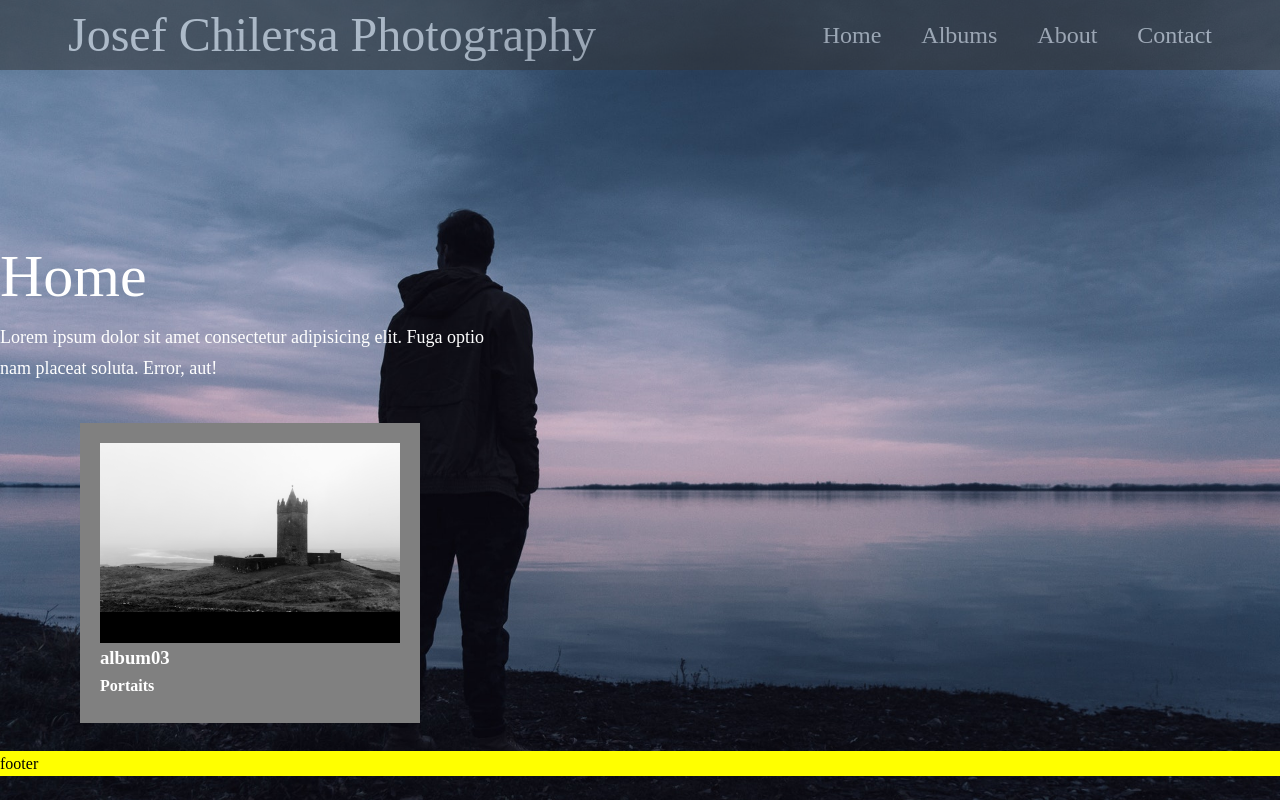
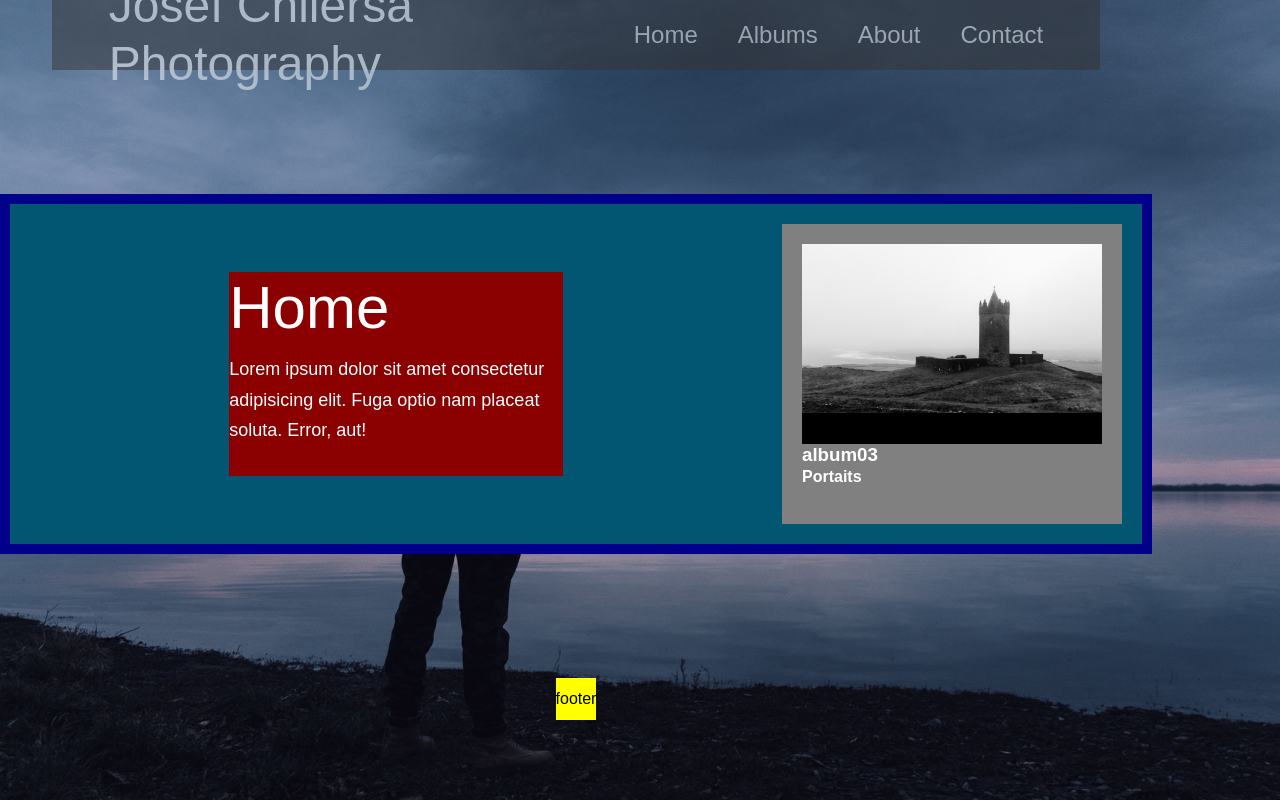
Before and after one commit to frameiteasy/photo-gallery, a React (Create React App) app: page / in a window 1280 px wide. Built offline with nearby package versions, Linux system fonts and the light colour scheme.

Commit message:
fixing styling

```diff
--- a/src/App.scss
+++ b/src/App.scss
@@ -9,8 +9,9 @@
 }
 
 body {
-  background: $light-color;
-  line-height: 1.6;
+  background-color: gray;
+  font-family: Arial, Helvetica, sans-serif;
+  line-height: 1.4em;
 }
 
 h1,
@@ -27,10 +28,19 @@ img {
   width: 100%;
 }
 
+#app__background {
+  background: $bg-image no-repeat center center / cover;
+  width: 100%;
+  height: 100vh;
+}
+
 #app__container {
-  background: $bg-image no-repeat center center / cover;
-  height: 100vh;
-  color: #fff;
+  display: flex;
+  flex-direction: column;
+  flex-wrap: nowrap;
+  align-items: center;
+  height: 90vh; /* cały ekran */
+  max-width: 90%;
 }
 
 #page__container {
--- a/src/App.tsx
+++ b/src/App.tsx
@@ -12,6 +12,7 @@ import Footer from './components/Footer/Footer';
 
 function App() {
   return (
+    <div id="app__background">
       <div id="app__container">
         <Header />
         <div id="page__container">
@@ -26,6 +27,7 @@ function App() {
         </div>
         <Footer />
       </div>
+    </div>
   );
 }
 
--- a/src/components/Gallery/PhotoCanva/photoCanva.scss
+++ b/src/components/Gallery/PhotoCanva/photoCanva.scss
@@ -6,8 +6,11 @@ body {
 }
 
 #galleryphotocanva__container {
-  position: absolute;
-  top: 50%;
-  left: 50%;
-  transform: translate(-50%, -50%);
+  align-items: baseline;
 }
+
+.big__picture {
+  max-width: 100%;
+  max-height: 100%;
+  object-fit: contain;
+}
--- a/src/components/Gallery/PhotosStripe/PhotosStripe.tsx
+++ b/src/components/Gallery/PhotosStripe/PhotosStripe.tsx
@@ -13,6 +13,7 @@ const PhotosStripe: React.FC<ISetCurPhoto> = (iSetCurPhoto: ISetCurPhoto) => {
         <img
           key={iSetCurPhoto.photos[i].name}
           alt={iSetCurPhoto.photos[i].name}
+          className="mini_picture"
           src={photosFolder + '/' + iSetCurPhoto.photos[i].name}
           onClick={() => {
             iSetCurPhoto.setCurrentPhoto(i);
--- a/src/components/Gallery/PhotosStripe/photosStripe.scss
+++ b/src/components/Gallery/PhotosStripe/photosStripe.scss
@@ -14,14 +14,24 @@ body {
 }
 
 #gallerystripe__mini_picture {
-  box-sizing: border-box;
+  background-color: lightgray;
+  flex-grow: 1;
+  margin: 5px;
+  display: flex;
+  flex-direction: column;
+  max-height: 800px;
+  align-items: center;
+  overflow-y: auto;
+  overflow-x: hide;
+  flex-wrap: nowrap;
+}
+
+.mini_picture {
   width: 150px;
-  //height: 100px;
-  background-color: grey;
-  border: 1px;
-  border-style: solid;
-  border-color: black;
-  text-align: center;
-  margin-bottom: 10px;
-  scrollbar-color: white red;
+  height: 80px;
+  border: solid 1px;
+  margin: 2px;
+  flex-shrink: 0;
+  justify-content: center center;
+  object-fit: contain;
 }
--- a/src/components/Gallery/galleryViewer.scss
+++ b/src/components/Gallery/galleryViewer.scss
@@ -9,26 +9,21 @@ $miniature-width: 300px;
 $stripe-width: 200px;
 
 #galleryViewer__container {
-  box-sizing: border-box;
-  background-color: green;
-  height: auto;
+  background-color: black;
+  display: flex;
+  flex-direction: column;
+  align-items: top;
 }
 
 #galleryViewer__stripe {
-  background-color: darkmagenta;
-  width: $stripe-width;
-  float: left;
-  height: 740px;
-  align-items: center;
-  overflow-y: auto;
-  overflow-x: hide;
+  background-color: lightpink;
+  max-width: 200px;
+  max-height: 800px;
+  display: flex;
+  flex-direction: column;
 }
 
 #galleryViewer__canva {
-  background-color: blue;
-  // ratio: a/b=1.618
-  width: 1200px;
-  height: 740px;
-  float: right;
-  overflow: hidden;
+  background-color: brown;
+  padding: 5px;
 }
--- a/src/pages/gallery/gallery.scss
+++ b/src/pages/gallery/gallery.scss
@@ -1,6 +1,9 @@
 @import '../../config';
 
 #gallery__container {
-  background-color: $light-color;
-  margin: 2rem 5rem 2rem 5rem;
+  background-color: blueviolet;
+  display: flex;
+  flex-wrap: nowrap;
+  padding: 5px;
+  margin: auto;
 }
--- a/src/pages/home/home.scss
+++ b/src/pages/home/home.scss
@@ -1,11 +1,28 @@
 @import '../../config';
 
+#home__container {
+  background-color: darkblue;
+  display: flex;
+  flex-direction: column;
+  width: 100%;
+  padding: 10px;
+  color: white;
+  flex-grow: 1;
+  flex-wrap: nowrap;
+}
+
 #home__content {
-  padding-top: 170px;
+  background-color: rgb(2, 86, 114);
+  width: 100%;
+  padding: 10px;
+  display: flex;
+  height: 100%;
+  align-items: center;
 
   & #home__message {
+    background-color: darkred;
+    width: 30%;
     margin: auto;
-    max-width: 500px;
 
     & h1 {
       font-size: 60px;
```
Also changed, not shown: 1 other file (tests, documents, lock files or other folders). Lines whose indentation alone changed are shown as unchanged.
